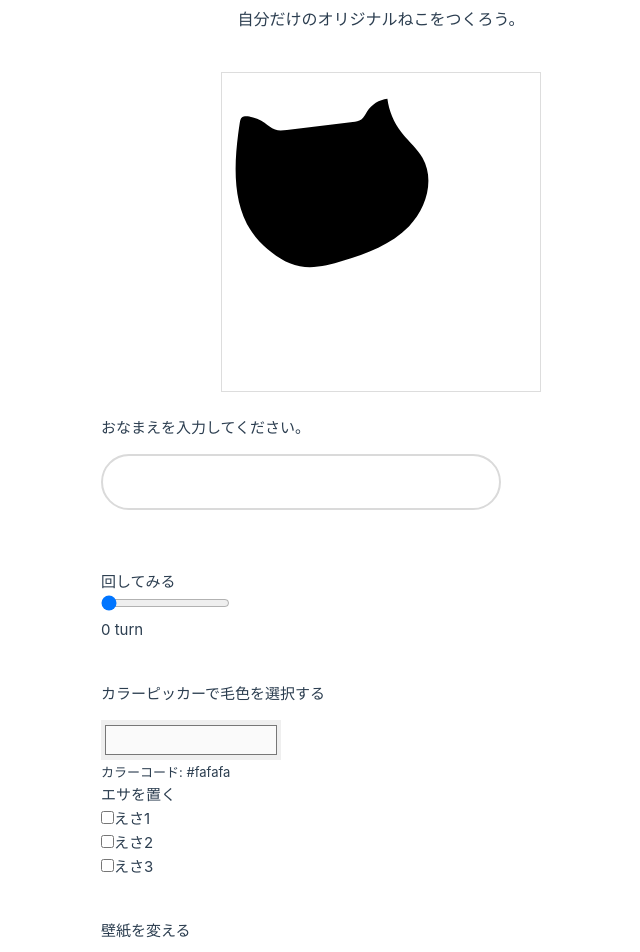
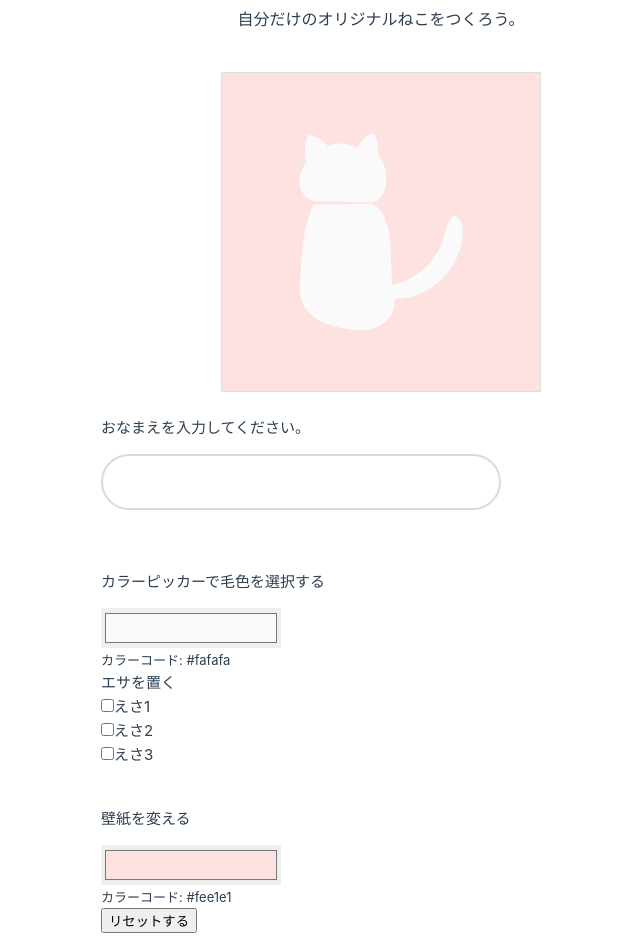
Before and after one commit to Ryuki-4648/nekoneko-maker, a Vue app in the folder neko/: page / in a window 1280 px wide. Shown: the part 120-1072 px from the top of the page, without its empty margins (259-899 px from the left). Built offline with nearby package versions, Linux system fonts and the light colour scheme.

Commit message:
毛色を変更できるようにする、リセットボタン追加

```diff
--- a/neko/src/App.vue
+++ b/neko/src/App.vue
@@ -4,12 +4,20 @@ import { ref } from 'vue';
 import CatImageSVGComponent from './components/CatImage.vue'
 
 const name = ref('');
-const rotate = ref(0);
+// const rotate = ref(0);
 const catBodyColor = ref('#fafafa');
-const backgroundColor = ref('#fafafa');
+const backgroundColor = ref('#fee1e1');
 const showFood01 = ref(false);
 const showFood02 = ref(false);
 const showFood03 = ref(false);
+const resetButton = () => {
+  name.value = '';
+  catBodyColor.value = '#fafafa';
+  backgroundColor.value = '#fee1e1';
+  showFood01.value = false;
+  showFood02.value = false;
+  showFood03.value = false;
+}
 </script>
 <!-- script setup コンポーネントのロジックを設定 -->
 
@@ -21,8 +29,8 @@ const showFood03 = ref(false);
   <main>
     <div>
       <PageTitle msg="ねこねこメーカー" />
-      <div class="area-cat">
-        <CatImageSVGComponent class="image-cat" />
+      <div class="area-cat" v-bind:style="{backgroundColor: backgroundColor}">
+        <CatImageSVGComponent class="image-cat" v-bind:style="{fill: catBodyColor}" />
         <p v-if="showFood01">えさ１</p>
         <p v-if="showFood02">えさ２</p>
         <p v-if="showFood03">えさ３</p>
@@ -31,11 +39,11 @@ const showFood03 = ref(false);
       <p class="text01"><span v-if="name">{{ name }} です！</span><span v-else>おなまえを入力してください。</span></p>
       <p><input type="text" v-model="name" class="input-name"></p>
 
-      <div class="area-turn">
+      <!-- <div class="area-turn">
         <p>回してみる</p>
         <input type="range" name="range" v-model="rotate" min="0" step="0.01" max="1">
         <p>{{ rotate }} turn</p>
-      </div>
+      </div> -->
 
       <div class="area-color">
         <p class="text-picker">カラーピッカーで毛色を選択する</p>
@@ -66,6 +74,8 @@ const showFood03 = ref(false);
         <input type="color" name="color" v-model="backgroundColor">
         <p class="color-code">カラーコード: {{ backgroundColor }}</p>
       </div>
+
+      <button @click="resetButton">リセットする</button>
 
     </div>
   </main>
@@ -100,9 +110,12 @@ header {
   margin: 0 auto 60px;
 }
 .image-cat {
-  margin: 0 auto 40px;
+  position: absolute;
   width: 200px;
   height: 200px;
+  top: 50%;
+  left: 50%;
+  transform: translate(-50%, -50%);
 }
 .text01 {
   margin: 0 auto 14px;
@@ -119,6 +132,7 @@ header {
   margin: 0 auto;
   padding: 10px;
   border: 1px solid #ddd;
+  position: relative;
 }
 .area-turn, .area-food {
   margin: 0 auto 40px;
--- a/neko/src/components/CatImage.vue
+++ b/neko/src/components/CatImage.vue
@@ -1,6 +1,8 @@
 <template>
-    <svg xmlns="http://www.w3.org/2000/svg" viewBox="0 0 166.19 145.97">
-      <path class="cls-1" d="m6.46,22.94c.26-1.67.62-3.5,1.95-4.54,1.27-1,3.06-.98,4.67-.78,4.99.62,9.82,2.48,13.94,5.36,2.85,1.99,5.44,4.51,8.74,5.61,3.14,1.04,6.55.66,9.83.27,18.25-2.16,36.5-4.31,54.75-6.47,2.49-.29,5.1-.63,7.12-2.11,2.22-1.62,3.33-4.3,4.78-6.62,3.64-5.84,10.04-9.87,16.88-10.65,1.31,10.01,5.31,19.66,11.47,27.66,5.65,7.33,13.07,13.32,17.68,21.34,10.38,18.07,3.3,42.21-11.27,57.1s-34.92,22.46-54.85,28.57c-11.6,3.55-23.8,6.79-35.72,4.56-11.47-2.15-21.44-9.17-30.06-17.04C-1.66,99.57,1.11,57.81,6.46,22.94Z"/>
+    <svg id="_レイヤー_2" xmlns="http://www.w3.org/2000/svg" viewBox="0 0 135.22 161.55">
+      <g id="_レイヤー_1-2">
+        <path class="cls-1" d="m17.54,56.1c-7.04.59-13.62-5.09-15.5-11.9s1.45-14.55,5.31-20.47c-2.04-7-1.64-14.68,1.12-21.43,6.09,1.52,12.87,3.56,15.84,9.09,7.79-3.5,17.34-2.77,24.5,1.89,1.58-4.15,4.42-7.8,8.04-10.37,1.72-1.22,4.28-2.12,5.77-.63.61.61.86,1.47,1.08,2.3,1.28,4.93,2.02,10,2.19,15.09,5.02,5.2,6.7,14.09,5.8,21.26-.49,3.96-1.61,7.96-4.08,11.09-2.47,3.13-6.5,5.24-10.44,4.6"/><path class="cls-1" d="m12.97,58.68C4.41,77.56,3.34,98.85,2.4,119.56c-.28,6.13-.52,12.46,1.66,18.19,4.76,12.51,19.2,18.15,32.34,20.7,9.38,1.82,19.4,2.75,28.23-.9s15.86-13.17,13.77-22.5c13.36-.3,26.55-5.5,36.52-14.4,9.97-8.9,16.62-21.42,18.43-34.66.71-5.19.61-10.79-2.13-15.25-.86-1.4-2.14-2.74-3.77-2.86-2.34-.16-4.03,2.16-4.99,4.3-2.19,4.89-3.14,10.24-4.85,15.33-6.02,17.97-22.07,32.2-40.63,36.02-1.68-11.24-.82-22.71-1.82-34.04-.89-9.97-4.31-29.85-16.38-31.82"/>
+      </g>
     </svg>
 </template>
 
```
Also changed, not shown: neko/public/SVG/image-cat.svg (added).
